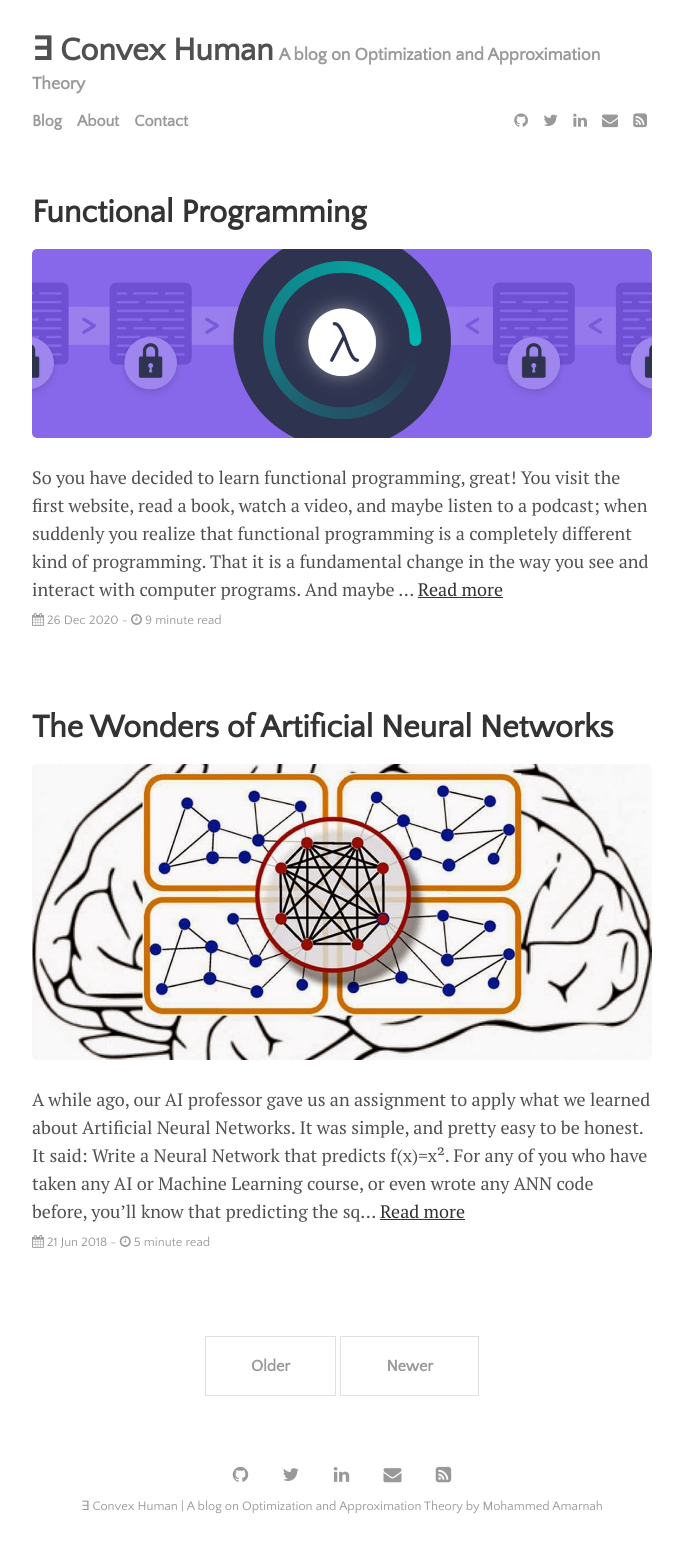
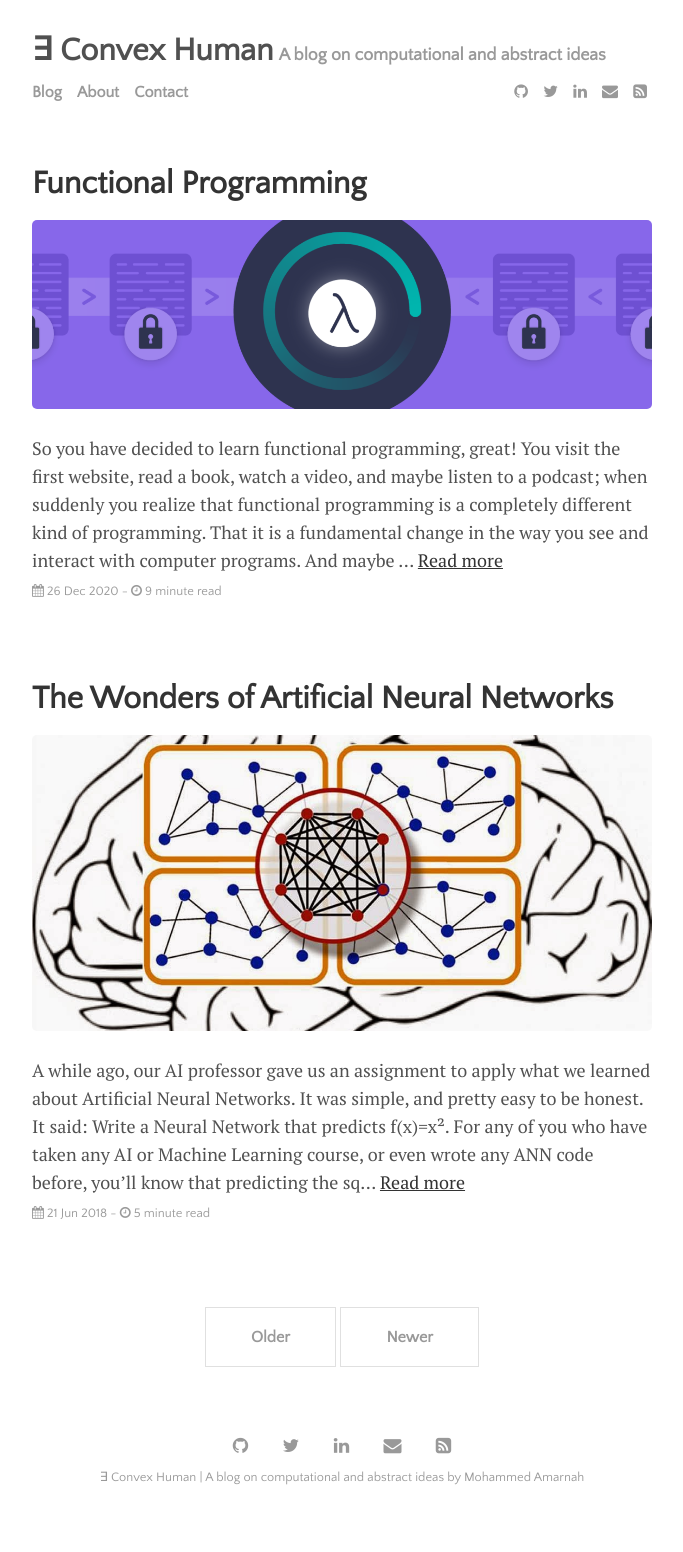
Before and after one commit to mohammedamarnah/mohammedamarnah.github.io, a Jekyll site: the page built from index.html, in a window 1280 px wide. Shown: the whole page, without its empty margins (298-981 px from the left). Built offline with Jekyll 4.4.1, drawn with Linux system fonts in a browser that asks for light colours; the list of posts is cut into pages by our own code; after the commit the page ends 1523 px from its top, so only the background shows below that.

Commit message:
fix description

```diff
--- a/_config.yml
+++ b/_config.yml
@@ -21,7 +21,7 @@ plugins:             [jekyll-paginate, jekyll-sitemap, jekyll-feed, jekyll-seo-t
 
 # Customise atom feed settings (this is where Jekyll-Feed gets configuration information)
 title:		           '∃ Convex Human'
-description:	       'A blog on Optimization and Approximation Theory'
+description:	       'A blog on computational and abstract ideas'
 author:              'Mohammed Amarnah'
 
 # RSS 2.0 can be used instead of Atom by uncommenting following two lines
```
